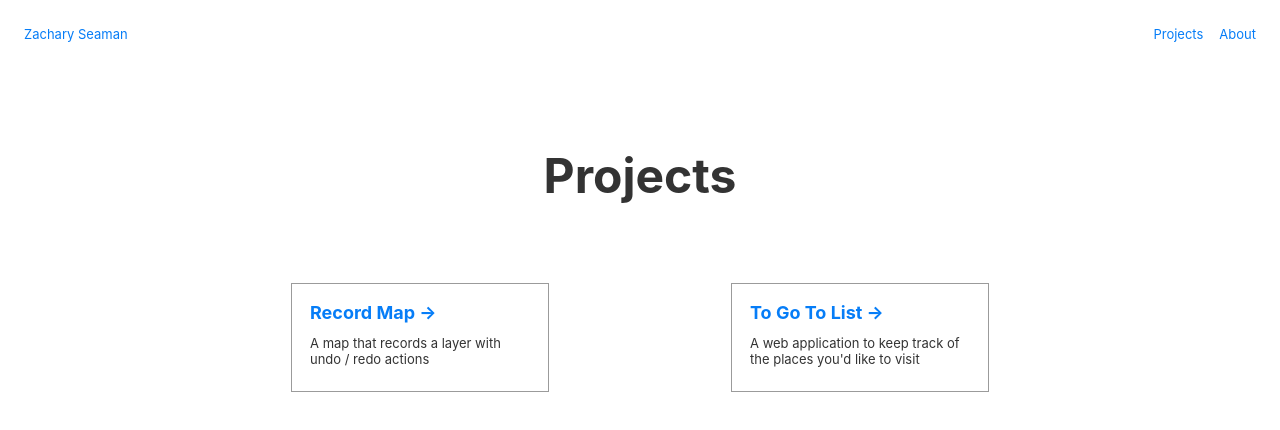
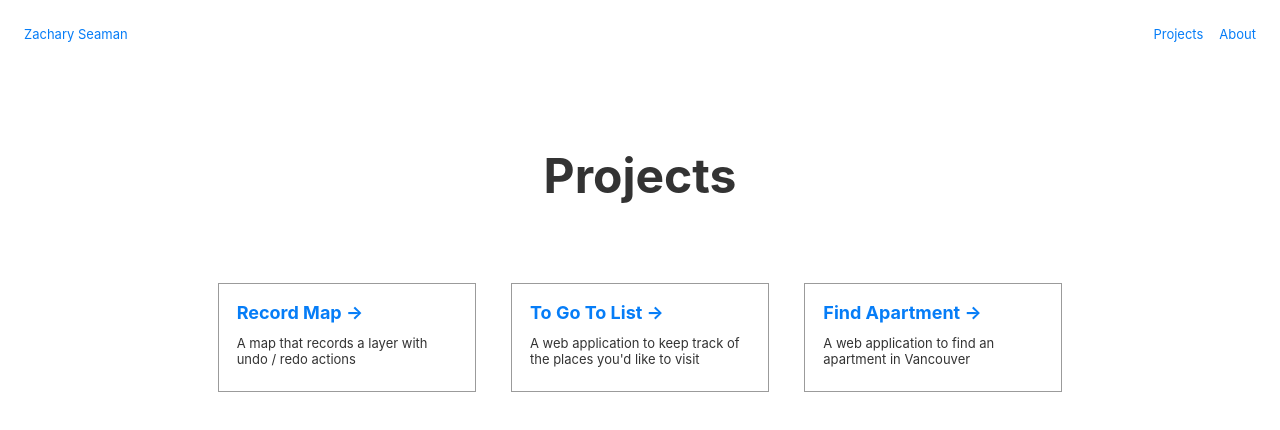
Before and after one commit to znseaman/website, a Next.js app: page /projects in a window 1280 px wide. Shown: the top 430 px of the page. Built offline with nearby package versions, Linux system fonts and the light colour scheme.

Commit message:
feat: add "Find Apartment" project card

```diff
--- a/pages/projects.js
+++ b/pages/projects.js
@@ -20,6 +20,10 @@ const Projects = () => (
         <a href="/to_go_to_list" className="card">
           <h3>To Go To List &rarr;</h3>
           <p>A web application to keep track of the places you'd like to visit</p>
+        </a>
+        <a href="/find_apartment" className="card">
+          <h3>Find Apartment &rarr;</h3>
+          <p>A web application to find an apartment in Vancouver</p>
         </a>
         {/* <a href="https://nextjs.org/learn" className="card">
           <h3>Project 2 &rarr;</h3>
```
